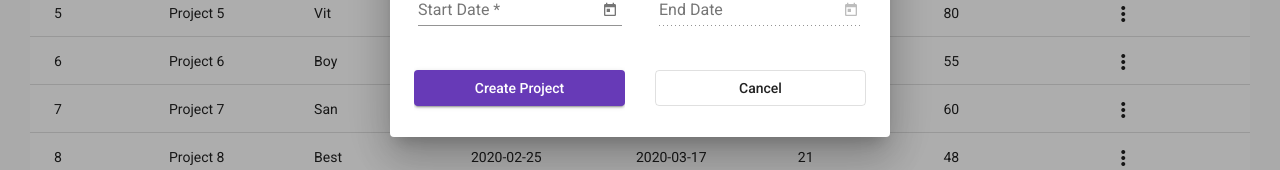
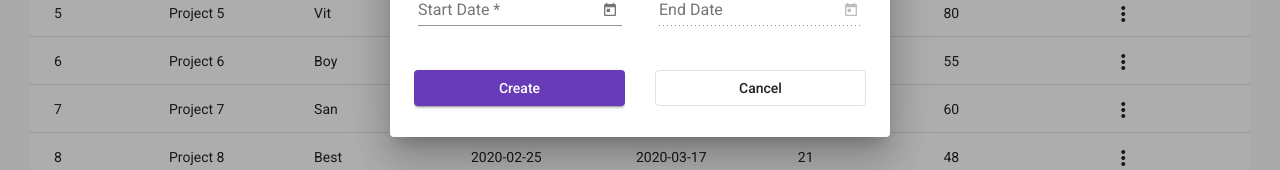
Before and after one commit to virimm/PMS_Demo, an Angular app in the folder pms_front/: page / in a window 1280 px wide. Both pictures are taken after typing "Sample" into the empty fields and a click on the button "Create Project". Shown: the part 453-623 px from the top of the page. Built offline with nearby package versions, Linux system fonts and the light colour scheme.

Commit message:
Change name button

```diff
--- a/pms_front/src/app/dialog-create-project/dialog-create-project.component.html
+++ b/pms_front/src/app/dialog-create-project/dialog-create-project.component.html
@@ -46,7 +46,7 @@
 
 <mat-grid-list cols="2" rowHeight="50px" gutterSize="30px">
     <mat-grid-tile>
-        <button class="btn-create-project" mat-raised-button color="primary" (click)="createNewProject()">Create Project</button>
+        <button class="btn-create-project" mat-raised-button color="primary" (click)="createNewProject()">Create</button>
     </mat-grid-tile>
 
     <mat-grid-tile>
```
